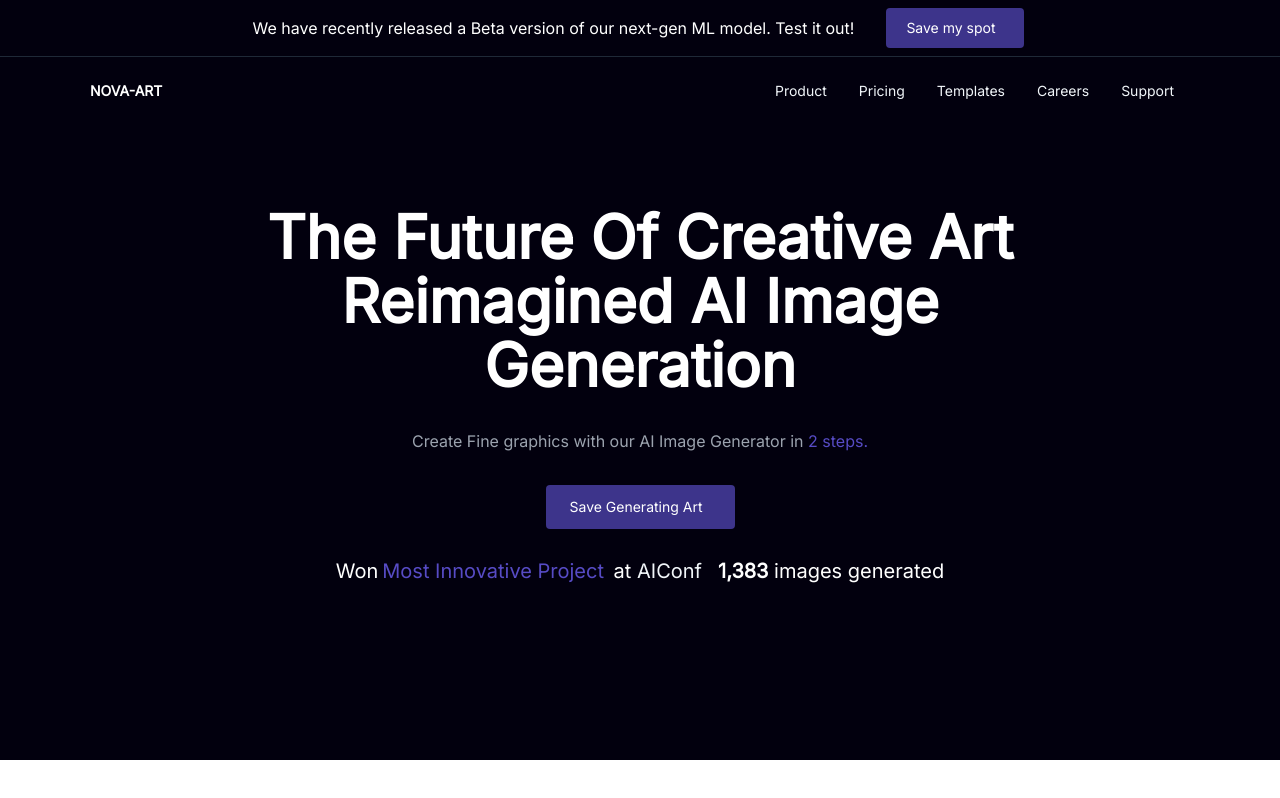
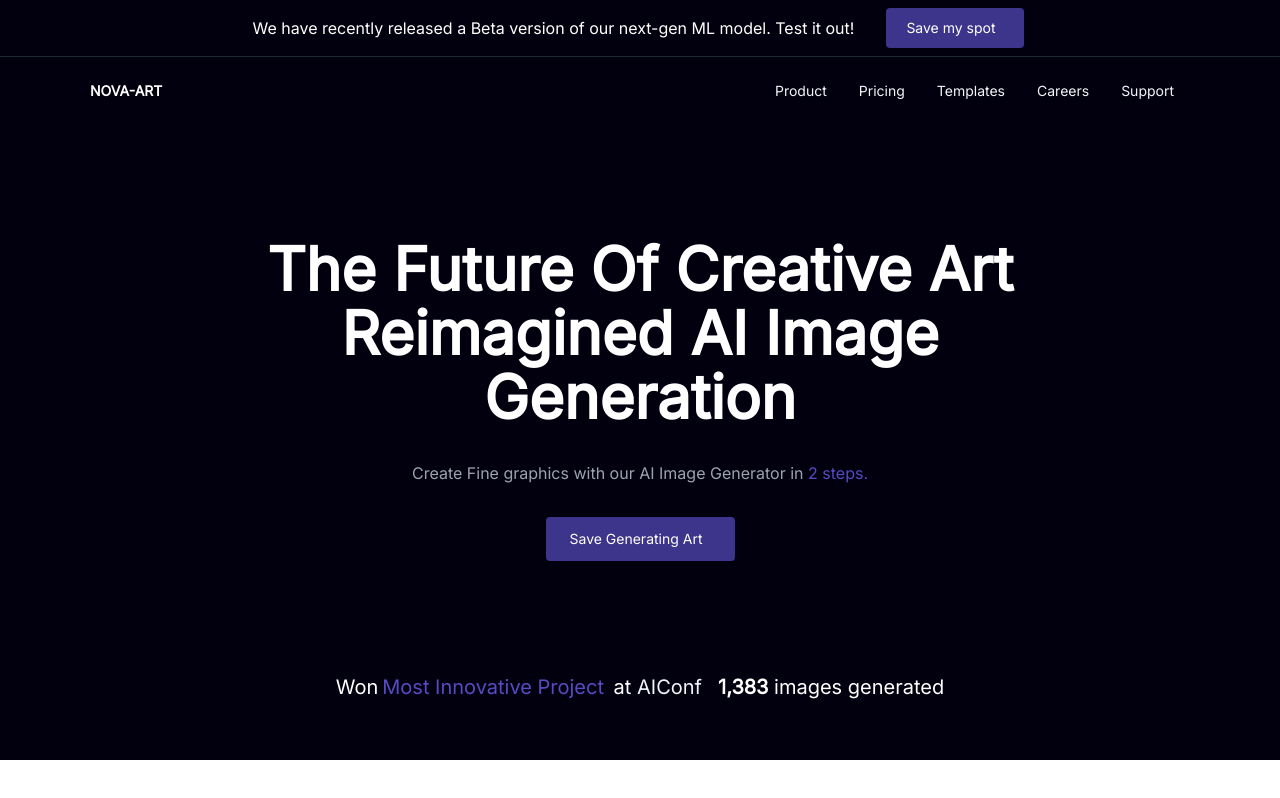
Before and after one commit to francisamidu/landing-page, a React (Vite) app: page / in a window 1280 px wide. Built offline with nearby package versions, Linux system fonts and the light colour scheme.

Commit message:
UI tweak

```diff
--- a/src/components/Hero.tsx
+++ b/src/components/Hero.tsx
@@ -3,7 +3,7 @@ import { MainButton } from '.';
 
 const Hero = () => {
   return (
-    <div className="mt-20 flex flex-col items-center justify-center text-center">
+    <div className="my-28 flex flex-col items-center justify-center text-center">
       <h1 className="w-3/5 text-6xl font-bold capitalize leading-[4rem]">
         The Future of Creative Art reimagined AI Image generation
       </h1>
```
